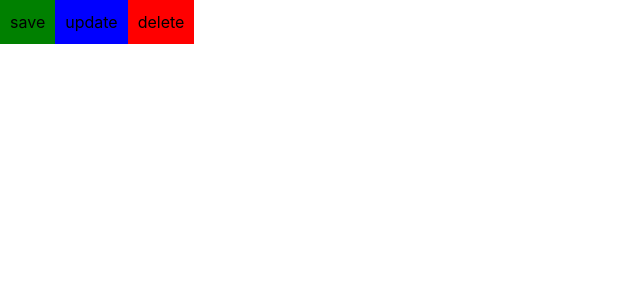
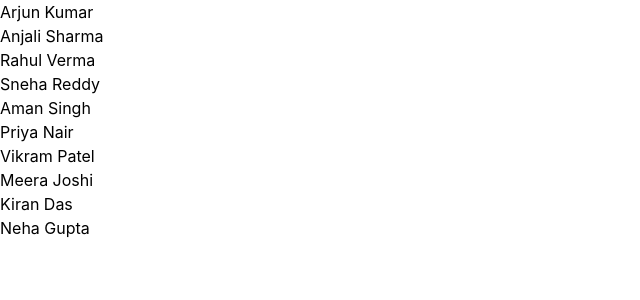
Before and after one commit to shifa-yasmin/react-advance-topic, a React (Vite) app: page / in a window 1280 px wide. Shown: the top 300 px of the page, without its empty margins (0-640 px from the left). Built offline with nearby package versions, Linux system fonts and the light colour scheme; data requests are answered from the project's data file.

Commit message:
fetch post

```diff
--- a/src/App.jsx
+++ b/src/App.jsx
@@ -1,12 +1,20 @@
-import React from 'react'
-import Button from './Button'
-
+import  { useEffect, useState } from 'react'
+// import axios from "axios"
 const App = () => {
+  const [data,setData]=useState([]);
+  useEffect(()=>{
+     fetch("http://localhost:3000/students")
+     .then((res1)=>res1.json())
+     .then((res)=>{
+      setData(res);
+      console.log(res)
+     })
+  },[])
   return (
     <div>
-      <Button text="save" color="green">close</Button>
-      <Button text="update" color="blue">close</Button>
-      <Button text="delete" color="red">close</Button>
+        {data.map((n)=>(
+          <p>{n.name}</p>
+        ))}
     </div>
   )
 }
```
